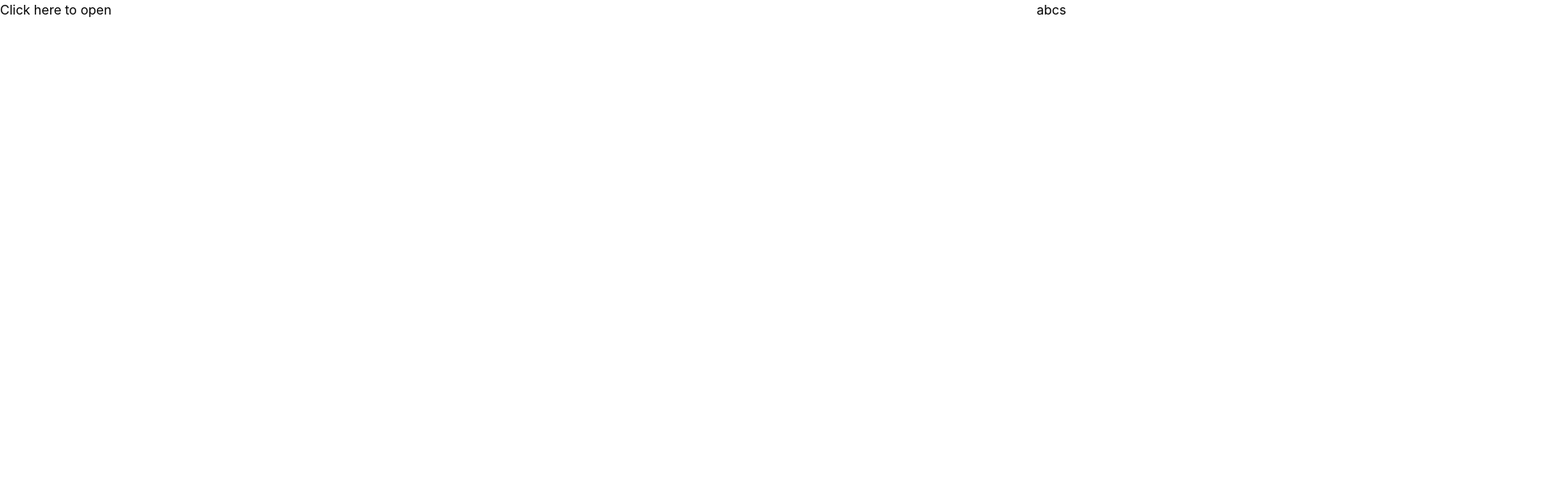
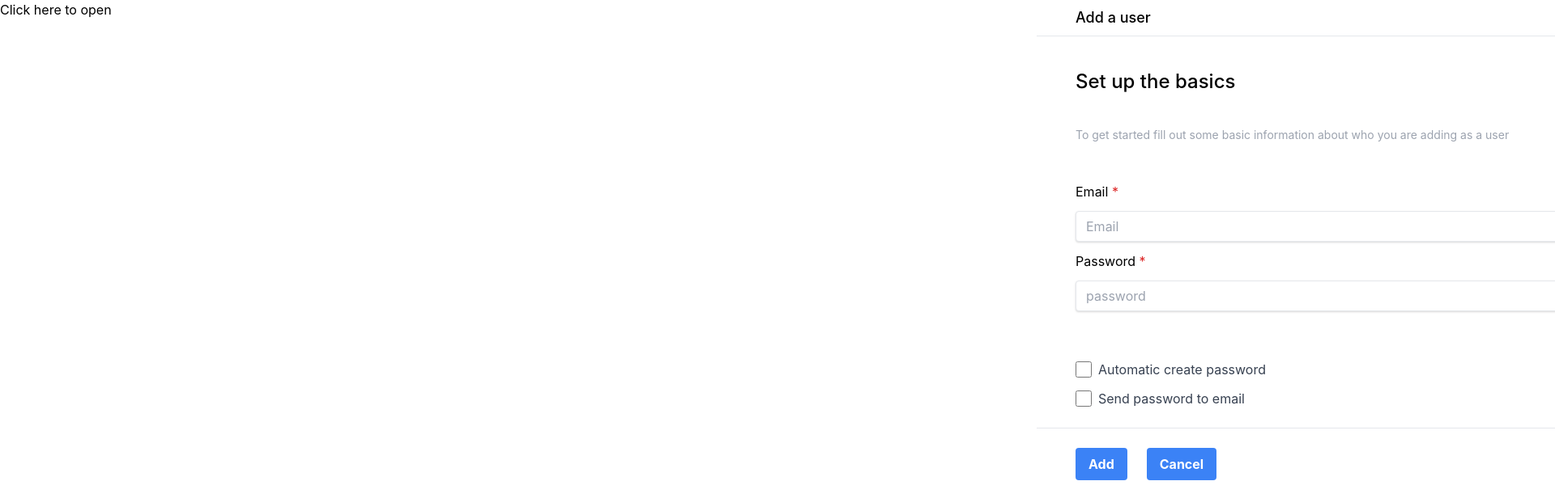
Before and after one commit to NubeS3/administrator-web, a React (Create React App) app: page /ui-test in a window 1280 px wide. Shown: the top 616 px of the page at 81% size, 1920 px wide, since content can reach past the window. Built offline with nearby package versions, Linux system fonts and the light colour scheme; no server answers.

Commit message:
feat: user create

```diff
--- /dev/null
+++ b/src/components/CreateUser/CreateUser.js
@@ -0,0 +1,87 @@
+import React from 'react';
+
+const CreateUser = () => {
+  return (
+    <div className="w-screen">
+      <p className="font-medium text-lg py-2 px-12">Add a user</p>
+      <hr />
+      <div>
+        <p className="font-medium text-2xl px-12 py-10">Set up the basics</p>
+        <p className="text-sm px-12 text-gray-400">
+          To get started fill out some basic information about who you are
+          adding as a user
+        </p>
+        <div className="px-12 py-12">
+          <div>
+            <label htmlFor="">
+              Email <span className="text-red-600">*</span>
+            </label>
+            <input
+              className="shadow appearance-none border rounded w-2/3 block mt-3 py-2 px-3 text-gray-700 leading-tight focus:outline-none focus:shadow-outline"
+              id="email"
+              type="email"
+              placeholder="Email"
+            />
+          </div>
+          <div className="mt-3">
+            <label htmlFor="">
+              Password <span className="text-red-600">*</span>
+            </label>
+            <input
+              className="shadow appearance-none border rounded w-2/3 block mt-3 py-2 px-3 text-gray-700 leading-tight focus:outline-none focus:shadow-outline"
+              id="password"
+              type="password"
+              placeholder="password"
+            />
+          </div>
+        </div>
+        <div className="px-12 mb-6">
+          <div className="flex flex-col">
+            <label className="inline-flex items-center mt-3">
+              <input
+                type="checkbox"
+                className="form-checkbox h-5 w-5 text-blue-400"
+              />
+              <span className="ml-2 text-gray-700">
+                Automatic create password
+              </span>
+            </label>
+          </div>
+          {/*<div className="flex flex-col">*/}
+          {/*  <label className="inline-flex items-center mt-3">*/}
+          {/*    <input*/}
+          {/*      type="checkbox"*/}
+          {/*      className="form-checkbox h-5 w-5 text-blue-400"*/}
+          {/*    />*/}
+          {/*    <span className="ml-2 text-gray-700">*/}
+          {/*      Require User To Change Their Password After Login*/}
+          {/*    </span>*/}
+          {/*  </label>*/}
+          {/*</div>*/}
+          <div className="flex flex-col">
+            <label className="inline-flex items-center mt-3">
+              <input
+                type="checkbox"
+                className="form-checkbox h-5 w-5 text-blue-400"
+              />
+              <span className="ml-2 text-gray-700">Send password to email</span>
+            </label>
+          </div>
+        </div>
+        <hr />
+        <div className="px-12">
+          <div className="mt-6">
+            <button className="mr-6 bg-blue-500 hover:bg-blue-700 text-white font-bold py-2 px-4 rounded">
+              Add
+            </button>
+            <button className="bg-blue-500 hover:bg-blue-700 text-white font-bold py-2 px-4 rounded">
+              Cancel
+            </button>
+          </div>
+        </div>
+      </div>
+    </div>
+  );
+};
+
+export default CreateUser;
--- a/src/view/pages/UITestPage.js
+++ b/src/view/pages/UITestPage.js
@@ -1,12 +1,13 @@
 import React, { useState } from 'react';
 
 import SideDrawer from '../../components/SideDrawer/SideDrawer';
+import CreateUser from '../../components/CreateUser/CreateUser';
 
 const UITestPage = (props) => {
   return (
-    <div>
+    <div className="w-2/3">
       <SideDrawer id="ngu">
-        <button onClick={SideDrawer.close}>abcs</button>
+        <CreateUser></CreateUser>
       </SideDrawer>
     </div>
   );
```
Also changed, not shown: 1 other file (tests, documents, lock files or other folders).
